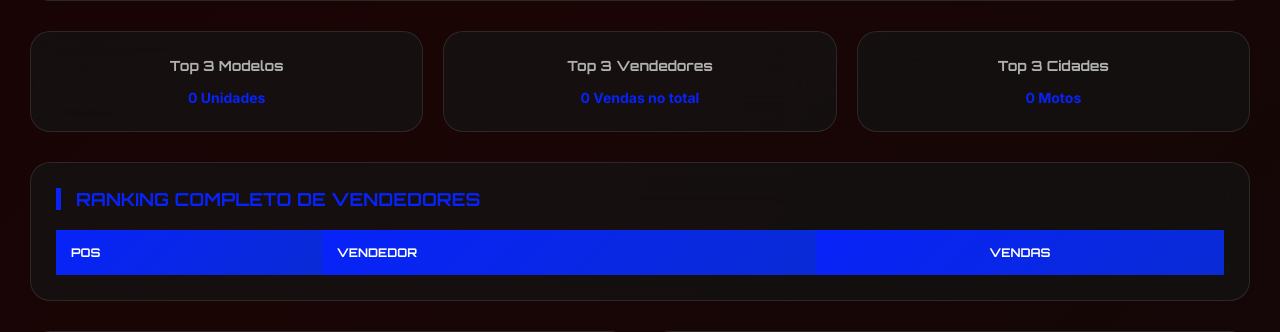
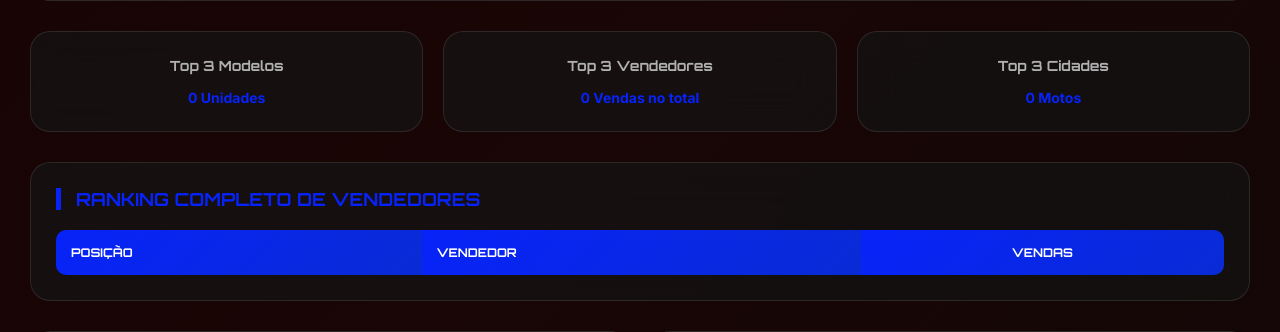
Before and after one commit to niwtonbr/Entrega, a Flask app: page /relatorio in a window 1280 px wide. Shown: the part 221-553 px from the top of the page. Run offline with Flask 3, Linux system fonts and the light colour scheme; tables that the repository leaves empty hold one stand-in row (values such as "Sample post"); a database or web service that is not in the repository returns one stand-in record (values such as "Sample title"); lists and menus that the app fills with data are empty; some libraries are stand-ins or nearby versions.

Commit message:
Refactor report layout and enhance styling
Updated styles and structure for the report table and top 3 lists. Enhanced the scroll area and improved the ranking display.

```diff
--- a/templates/relatorios.html
+++ b/templates/relatorios.html
@@ -32,14 +32,13 @@
         .kpi-value { font-family: 'Orbitron', monospace; font-size: 20px; font-weight: bold; color: #fff; text-shadow: 0 0 15px var(--honda-red); }
         .kpi-detail { font-size: 14px; color: var(--honda-red); margin-top: 10px; font-weight: bold; }
 
-        /* ESTILO PARA AS LISTAS TOP 3 */
         .top3-list { list-style: none; padding: 0; margin: 15px 0; text-align: left; }
         .top3-item { display: flex; justify-content: space-between; padding: 8px 0; border-bottom: 1px solid rgba(255,255,255,0.05); font-family: 'Orbitron', monospace; font-size: 13px; }
         .top3-item span { color: var(--text-secondary); }
         .top3-item b { color: white; text-shadow: 0 0 5px var(--honda-red); }
 
         .report-table-container { background: var(--glass-bg); backdrop-filter: blur(20px); border: 1px solid var(--glass-border); border-radius: 20px; padding: 25px; margin-bottom: 30px;}
-        .scroll-area { max-height: 400px; overflow-y: auto; margin-top: 20px; }
+        .scroll-area { max-height: 420px; overflow-y: auto; margin-top: 20px; border-radius: 10px; }
         .scroll-area::-webkit-scrollbar { width: 8px; }
         .scroll-area::-webkit-scrollbar-thumb { background: var(--honda-red); border-radius: 10px; }
 
@@ -107,7 +106,13 @@
         <h2>Ranking Completo de Vendedores</h2>
         <div class="scroll-area">
             <table>
-                <thead><tr><th>Pos</th><th>Vendedor</th><th style="text-align:center">Vendas</th></tr></thead>
+                <thead>
+                    <tr>
+                        <th>Posição</th>
+                        <th>Vendedor</th>
+                        <th style="text-align:center">Vendas</th>
+                    </tr>
+                </thead>
                 <tbody id="tabela-ranking"></tbody>
             </table>
         </div>
@@ -149,19 +154,14 @@
 
     function processarDados(vendas) {
         const modCount = {}, venCount = {}, cidCount = {};
-
         vendas.forEach(v => {
             modCount[v.modelo] = (modCount[v.modelo] || 0) + 1;
             venCount[v.vendedor] = (venCount[v.vendedor] || 0) + 1;
             cidCount[v.cidade] = (cidCount[v.cidade] || 0) + 1;
         });
 
-        // Função auxiliar para criar Top 3
         const createTop3 = (countObj, elementId) => {
-            const sorted = Object.entries(countObj)
-                .sort((a, b) => b[1] - a[1])
-                .slice(0, 3);
-
+            const sorted = Object.entries(countObj).sort((a, b) => b[1] - a[1]).slice(0, 3);
             const listDiv = document.getElementById(elementId);
             listDiv.innerHTML = "";
             sorted.forEach(([name, val], i) => {
@@ -170,24 +170,23 @@
             return sorted;
         };
 
-        // Aplicando Top 3 para os três KPIs
-        const topModels = createTop3(modCount, 'top-modelos-list');
-        const topVendedores = createTop3(venCount, 'top-vendedores-list');
-        const topCidades = createTop3(cidCount, 'top-cidades-list');
+        createTop3(modCount, 'top-modelos-list');
+        createTop3(venCount, 'top-vendedores-list');
+        createTop3(cidCount, 'top-cidades-list');
 
-        // Totais nos detalhes
         document.getElementById('total-modelos').innerText = `${vendas.length} Unidades`;
         document.getElementById('total-vendas-vendedor').innerText = `${vendas.length} Vendas no total`;
         document.getElementById('total-cidades').innerText = `${vendas.length} Motos`;
 
-        // Tabela Ranking Completa
         const rankingArray = Object.keys(venCount).map(name => ({ name, total: venCount[name] }));
         rankingArray.sort((a, b) => b.total - a.total);
 
         const tbody = document.getElementById('tabela-ranking');
         tbody.innerHTML = "";
         rankingArray.forEach((item, index) => {
-            tbody.innerHTML += `<tr><td>${index+1}º</td><td>${item.name}</td><td style="text-align:center">${item.total}</td></tr>`;
+            const tr = document.createElement('tr');
+            tr.innerHTML = `<td>${index+1}º</td><td style="font-weight:bold; color:white">${item.name}</td><td style="text-align:center">${item.total}</td>`;
+            tbody.appendChild(tr);
         });
 
         renderCharts(rankingArray, modCount);
@@ -198,16 +197,20 @@
         const ctxPie = document.getElementById('chartPizza').getContext('2d');
         if (myBarChart) myBarChart.destroy(); if (myPieChart) myPieChart.destroy();
 
+        // Paleta de cores neon para as barras
+        const colors = ['#FF0055', '#00FFCC', '#FFFF00', '#00FF00', '#FF00FF', '#00FFFF', '#FFA500', '#800080', '#FFFFFF', '#C0C0C0'];
+        const barColors = rankingData.map((_, i) => colors[i % colors.length]);
+
         myBarChart = new Chart(ctxBar, {
             type: 'bar',
-            data: { labels: rankingData.map(d => d.name), datasets: [{ label: 'Vendas', data: rankingData.map(d => d.total), backgroundColor: '#0723f9' }] },
-            options: { responsive: true, maintainAspectRatio: false, scales: { y: { beginAtZero: true, ticks: { color: '#fff' } }, x: { ticks: { color: '#fff' } } } }
+            data: { labels: rankingData.map(d => d.name), datasets: [{ label: 'Vendas', data: rankingData.map(d => d.total), backgroundColor: barColors }] },
+            options: { responsive: true, maintainAspectRatio: false, scales: { y: { beginAtZero: true, ticks: { color: '#fff' }, grid: { color: 'rgba(255,255,255,0.1)' } }, x: { ticks: { color: '#fff' } } }, plugins: { legend: { display: false } } }
         });
 
         myPieChart = new Chart(ctxPie, {
             type: 'pie',
-            data: { labels: Object.keys(modelData), datasets: [{ data: Object.values(modelData), backgroundColor: ['#cc0000', '#0000aa', '#ffff00', '#00ff00', '#888', '#f80'] }] },
-            options: { responsive: true, maintainAspectRatio: false, plugins: { legend: { labels: { color: '#fff' } } } }
+            data: { labels: Object.keys(modelData), datasets: [{ data: Object.values(modelData), backgroundColor: colors }] },
+            options: { responsive: true, maintainAspectRatio: false, plugins: { legend: { position: 'bottom', labels: { color: '#fff' } } } }
         });
     }
 
```
